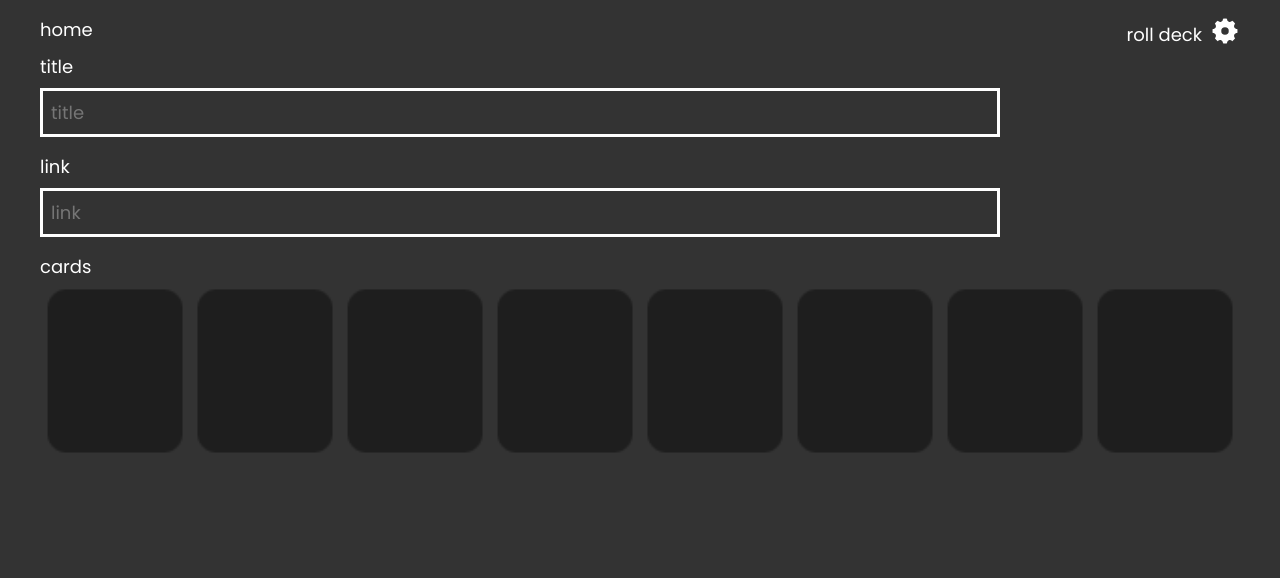
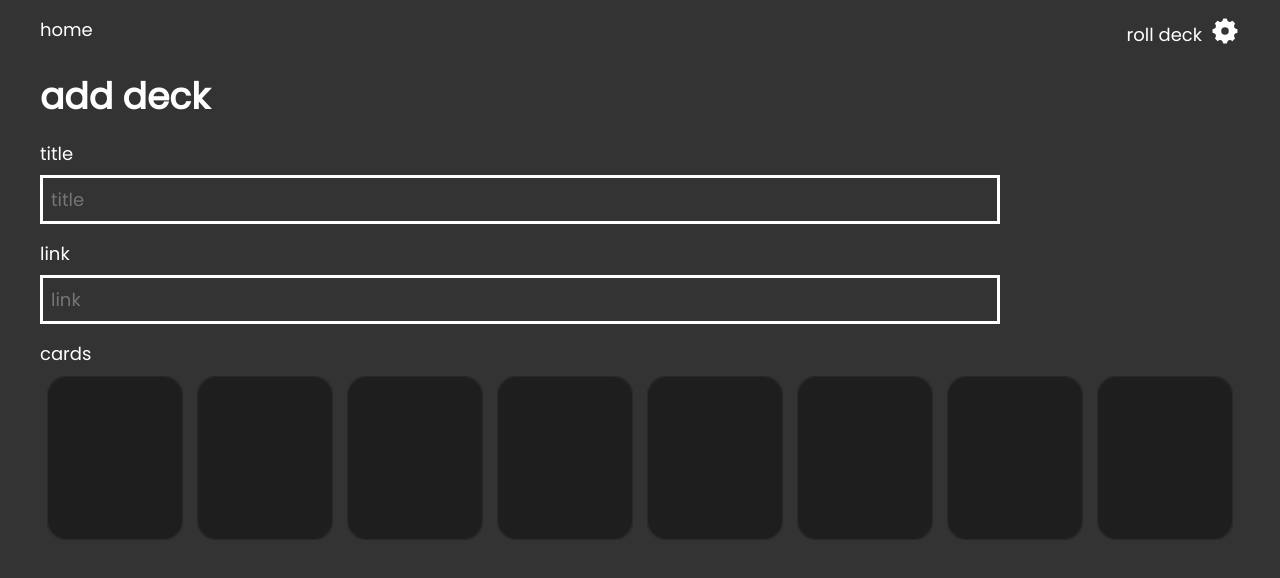
Before and after one commit to colorlessenergy/collection, a Next.js app: page /add-deck in a window 1280 px wide. Shown: the top 578 px of the page. Built offline with nearby package versions, Linux system fonts and the light colour scheme.

Commit message:
add h1 element

```diff
--- a/pages/add-deck.js
+++ b/pages/add-deck.js
@@ -97,6 +97,9 @@ export default function AddDeck() {
             </Head>
             <div className="container">
                 <Nav />
+
+                <h1 className="my-2">add deck</h1>
+
                 <form onSubmit={handleSubmit}>
                     <label htmlFor="title">title</label>
                     <input
```
